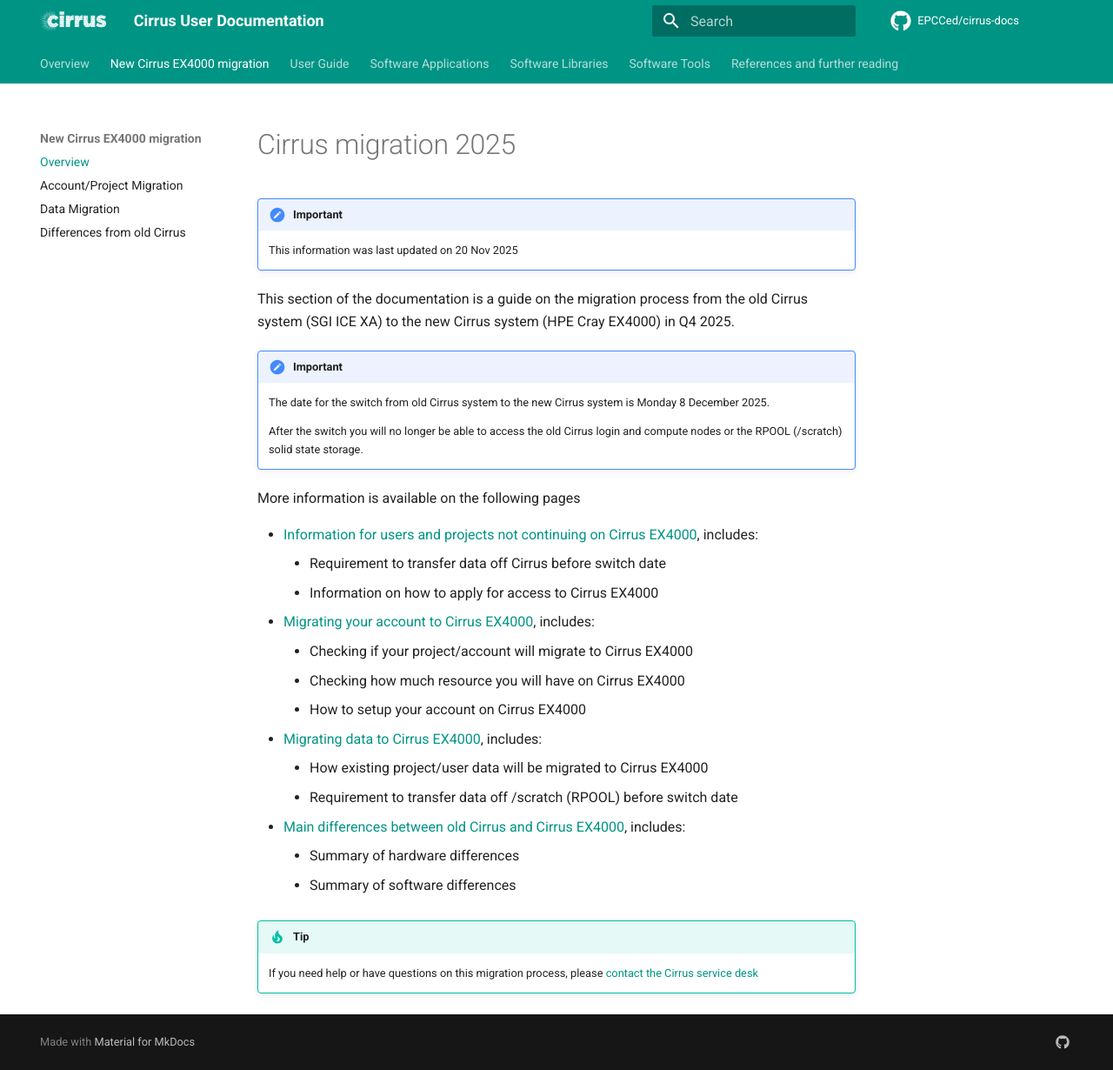
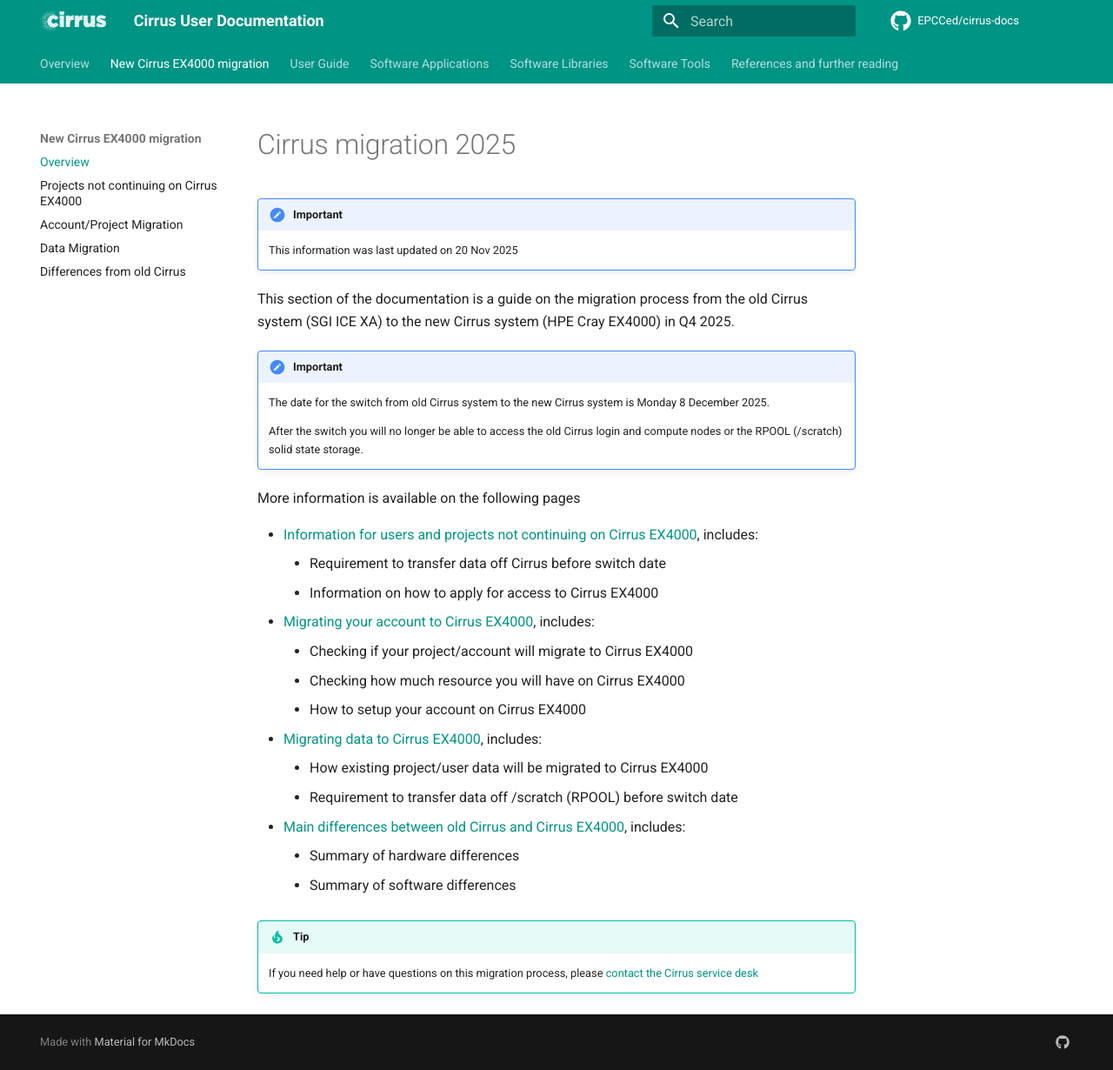
Before and after one commit to EPCCed/cirrus-docs, an MkDocs documentation site: the page built from docs/migration-2025/index.md, in a window 1280 px wide and 1230 px high. Shown: the whole window at 87% size. Built offline with MkDocs 1.6.1 and Material for MkDocs 9.7.7, drawn with Linux system fonts in a browser that asks for light colours; comment, search, counter and statistics services are not loaded.

Commit message:
Add top level menu item

```diff
--- a/mkdocs.yml
+++ b/mkdocs.yml
@@ -38,6 +38,7 @@
   - "Overview": index.md
   - "New Cirrus EX4000 migration":
     - "Overview": migration-2025/index.md
+    - "Projects not continuing on Cirrus EX4000": migration-2025/not-migrating.md
     - "Account/Project Migration": migration-2025/account-migration.md
     - "Data Migration": migration-2025/data-migration.md
     - "Differences from old Cirrus": migration-2025/cirrus-differences.md
```
